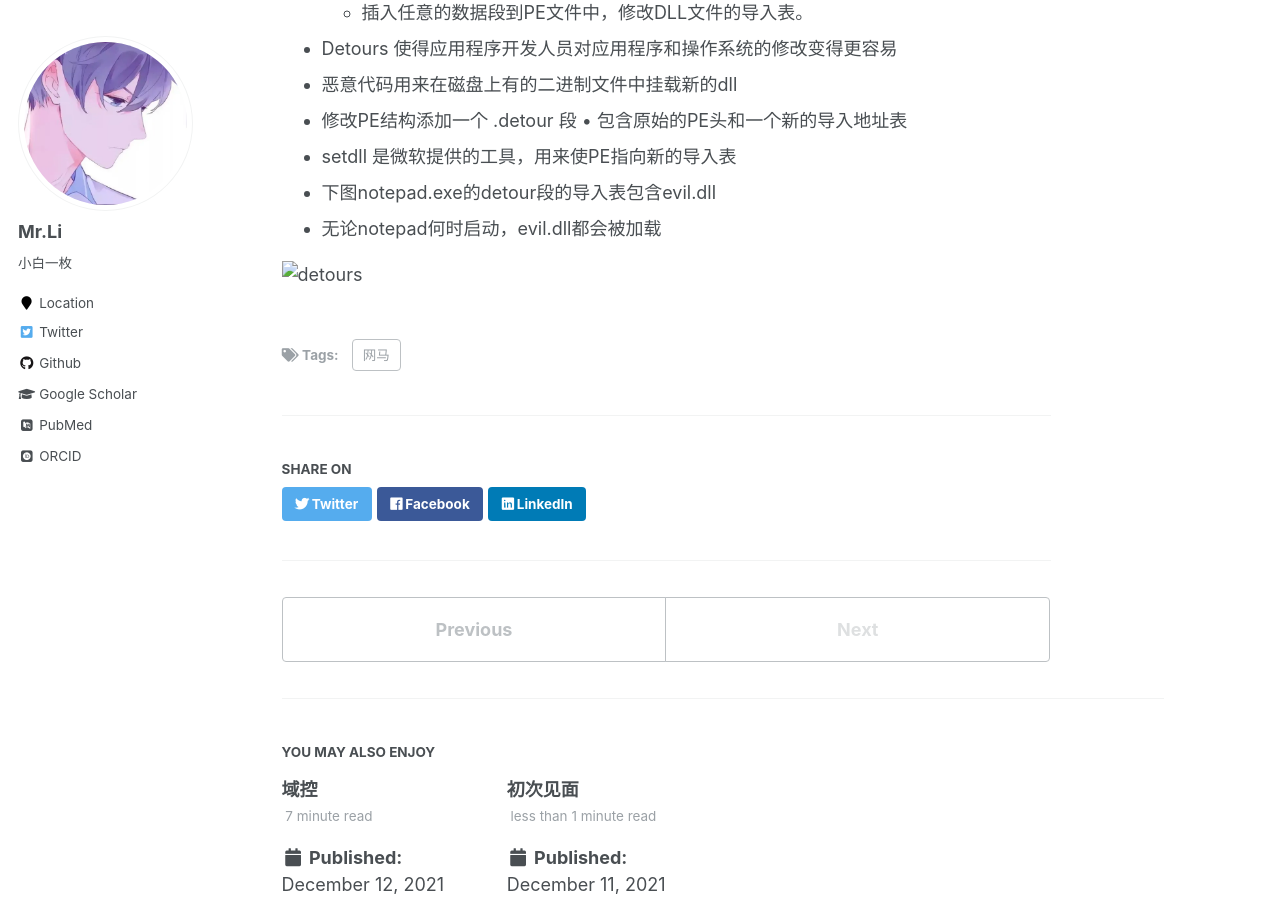
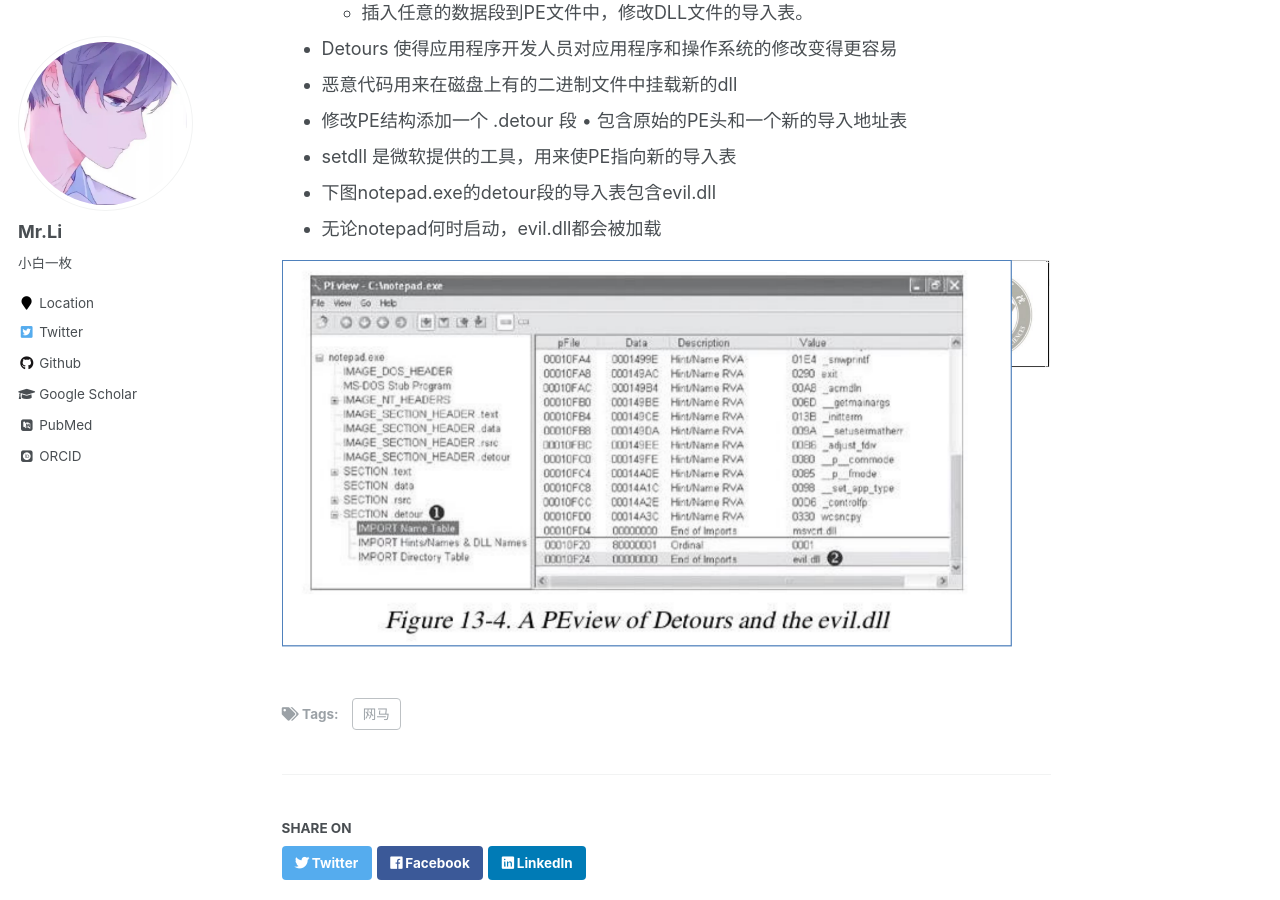
Before and after one commit to day0u/day0u.github.io, a Jekyll site: the page built from _posts/2021-12-13-blog-post-3.md, in a window 1280 px wide and 900 px high, scrolled down 676 px. Built offline with Jekyll 4.4.1, drawn with Linux system fonts in a browser that asks for light colours; some web fonts are replaced.

Commit message:
update detours image addr

```diff
--- a/_posts/2021-12-13-blog-post-3.md
+++ b/_posts/2021-12-13-blog-post-3.md
@@ -24,4 +24,4 @@ tags:
 + 下图notepad.exe的detour段的导入表包含evil.dll
 + 无论notepad何时启动，evil.dll都会被加载
 
-![detours](https://day0u.github.io/images/_posts/3/detours.png)
+![detours](https://raw.githubusercontent.com/day0u/day0u.github.io/main/images/_posts/3/detours.png)
```
Also changed, not shown: 1 other file.
